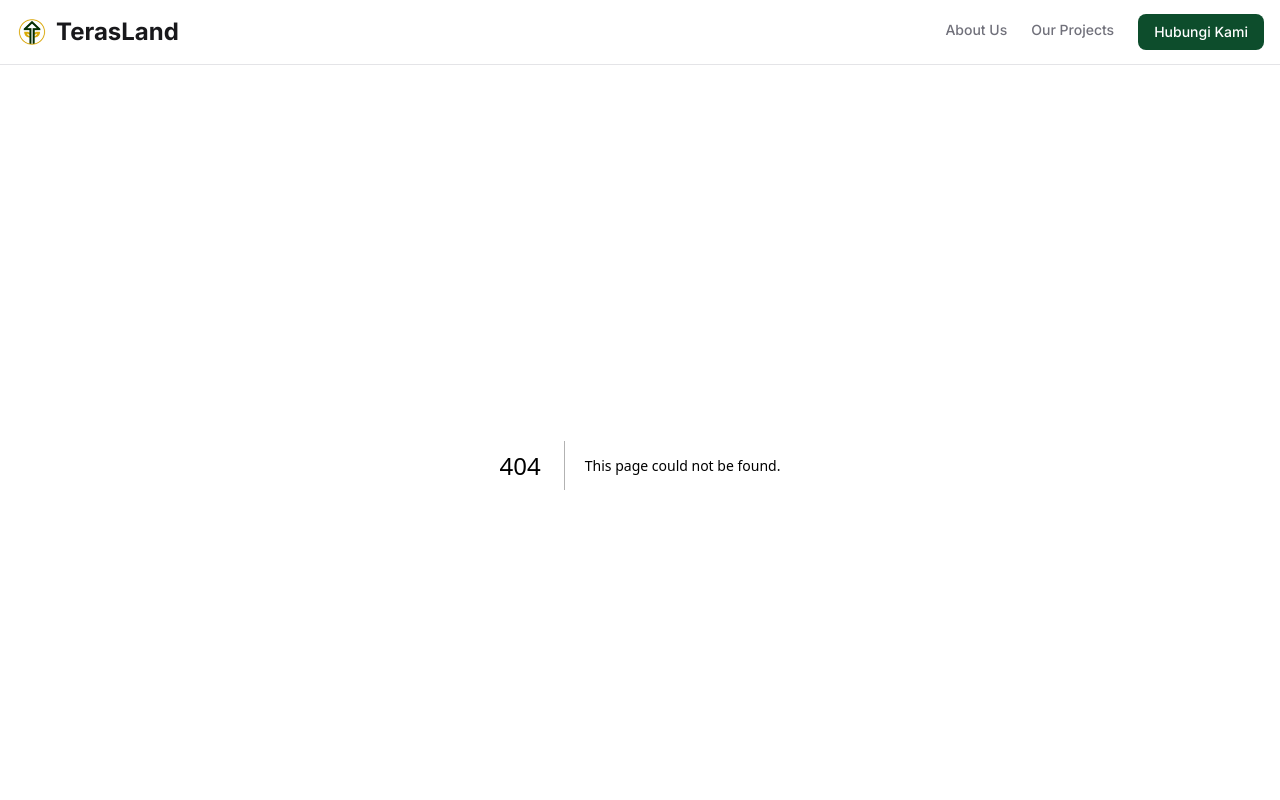
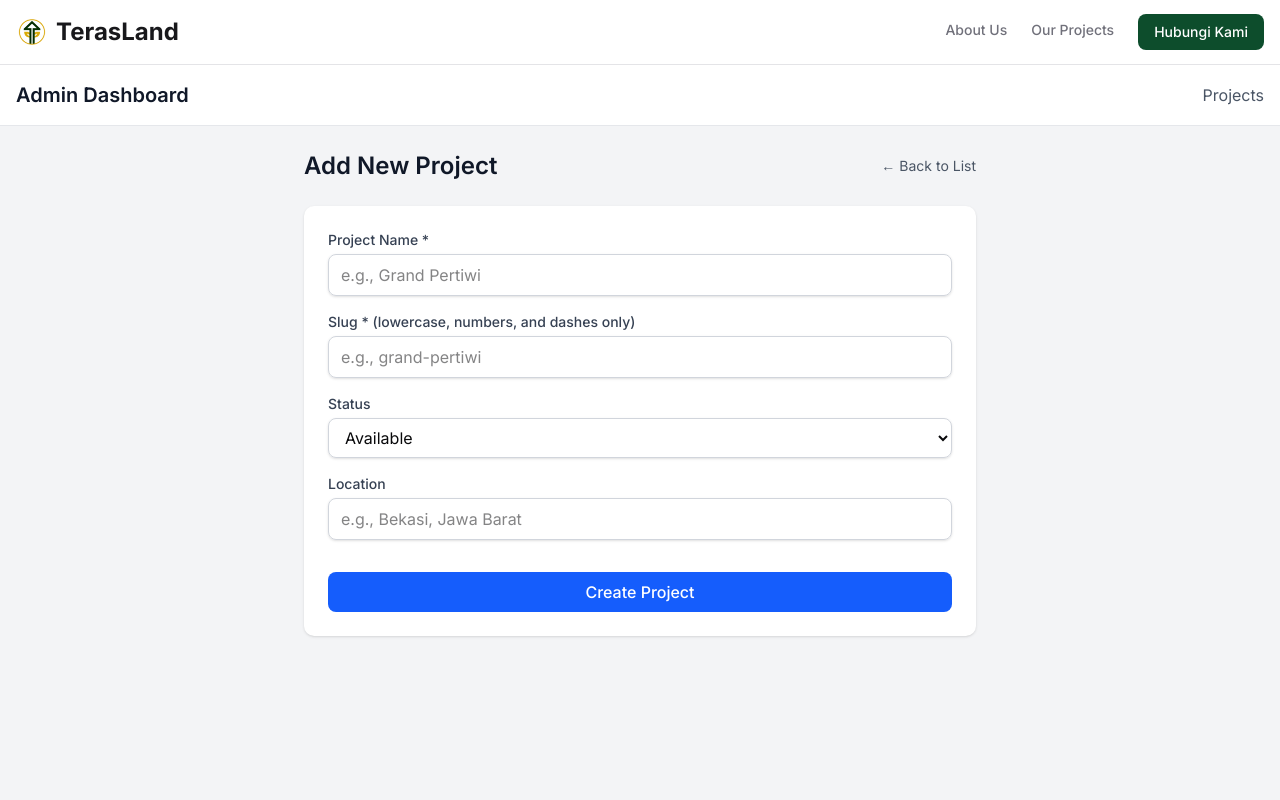
Before and after one commit to Asuka-Aozora/pertiwi-land-clone, a Next.js app: page /admin/projects/new in a window 1280 px wide. Before the commit this address had no page. Shown: the top 800 px of the page. Built offline with nearby package versions, Linux system fonts and the light colour scheme.

Commit message:
feat: add admin page for creating new projects

```diff
--- /dev/null
+++ b/src/app/admin/projects/new/page.tsx
@@ -0,0 +1,151 @@
+"use client";
+
+import { useState } from "react";
+import { useRouter } from "next/navigation";
+import Link from "next/link";
+
+export default function CreateProjectPage() {
+  const router = useRouter();
+  const [formData, setFormData] = useState({
+    slug: "",
+    name: "",
+    status: "available",
+    location: "",
+  });
+  const [isLoading, setIsLoading] = useState(false);
+  const [error, setError] = useState<string | null>(null);
+
+  const handleChange = (
+    e: React.ChangeEvent<HTMLInputElement | HTMLSelectElement>,
+  ) => {
+    const { name, value } = e.target;
+    setFormData((prev) => ({ ...prev, [name]: value }));
+  };
+
+  const handleSubmit = async (e: React.FormEvent) => {
+    e.preventDefault();
+    setIsLoading(true);
+    setError(null);
+
+    try {
+      const res = await fetch("/api/admin/projects", {
+        method: "POST",
+        headers: {
+          "Content-Type": "application/json",
+        },
+        body: JSON.stringify(formData),
+      });
+
+      const result = await res.json();
+
+      if (!res.ok) {
+        throw new Error(result.message || "Gagal membuat project");
+      }
+
+      // Success: redirect and refresh the project list server component
+      router.push("/admin/projects");
+      router.refresh();
+    } catch (err: any) {
+      setError(err.message || "Terjadi kesalahan koneksi");
+    } finally {
+      setIsLoading(false);
+    }
+  };
+
+  return (
+    <div className="max-w-2xl mx-auto">
+      <div className="mb-6 flex items-center justify-between">
+        <h1 className="text-2xl font-semibold text-gray-900">
+          Add New Project
+        </h1>
+        <Link
+          href="/admin/projects"
+          className="text-sm text-gray-600 hover:text-gray-900"
+        >
+          &larr; Back to List
+        </Link>
+      </div>
+
+      <div className="bg-white rounded-lg shadow p-6">
+        {error && (
+          <div className="mb-4 p-3 bg-red-50 border border-red-200 text-red-600 text-sm rounded">
+            {error}
+          </div>
+        )}
+
+        <form onSubmit={handleSubmit} className="space-y-4">
+          <div>
+            <label className="block text-sm font-medium text-gray-700 mb-1">
+              Project Name *
+            </label>
+            <input
+              type="text"
+              name="name"
+              required
+              value={formData.name}
+              onChange={handleChange}
+              className="w-full px-3 py-2 border border-gray-300 rounded-md shadow-sm focus:outline-none focus:ring-1 focus:ring-blue-500 focus:border-blue-500"
+              placeholder="e.g., Grand Pertiwi"
+            />
+          </div>
+
+          <div>
+            <label className="block text-sm font-medium text-gray-700 mb-1">
+              Slug * (lowercase, numbers, and dashes only)
+            </label>
+            <input
+              type="text"
+              name="slug"
+              required
+              value={formData.slug}
+              onChange={handleChange}
+              className="w-full px-3 py-2 border border-gray-300 rounded-md shadow-sm focus:outline-none focus:ring-1 focus:ring-blue-500 focus:border-blue-500"
+              placeholder="e.g., grand-pertiwi"
+            />
+          </div>
+
+          <div>
+            <label className="block text-sm font-medium text-gray-700 mb-1">
+              Status
+            </label>
+            <select
+              name="status"
+              value={formData.status}
+              onChange={handleChange}
+              className="w-full px-3 py-2 border border-gray-300 rounded-md shadow-sm focus:outline-none focus:ring-1 focus:ring-blue-500 focus:border-blue-500"
+            >
+              <option value="available">Available</option>
+              <option value="ongoing">Ongoing</option>
+            </select>
+          </div>
+
+          <div>
+            <label className="block text-sm font-medium text-gray-700 mb-1">
+              Location
+            </label>
+            <input
+              type="text"
+              name="location"
+              value={formData.location}
+              onChange={handleChange}
+              className="w-full px-3 py-2 border border-gray-300 rounded-md shadow-sm focus:outline-none focus:ring-1 focus:ring-blue-500 focus:border-blue-500"
+              placeholder="e.g., Bekasi, Jawa Barat"
+            />
+          </div>
+
+          <div className="pt-4">
+            <button
+              type="submit"
+              disabled={isLoading}
+              className={`w-full bg-blue-600 text-white py-2 px-4 rounded-md font-medium hover:bg-blue-700 focus:outline-none focus:ring-2 focus:ring-offset-2 focus:ring-blue-500 transition-colors ${
+                isLoading ? "opacity-50 cursor-not-allowed" : ""
+              }`}
+            >
+              {isLoading ? "Creating..." : "Create Project"}
+            </button>
+          </div>
+        </form>
+      </div>
+    </div>
+  );
+}
```
